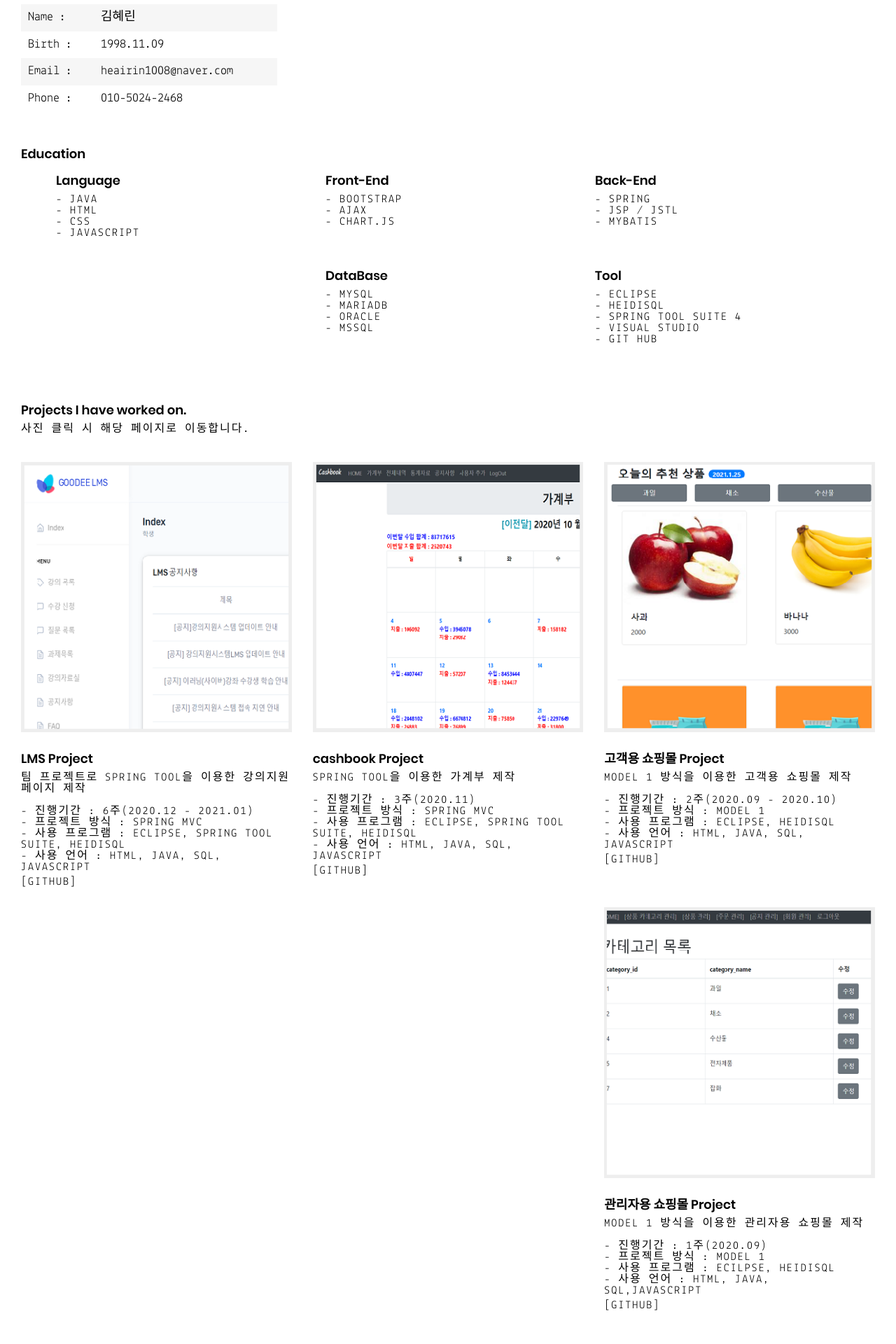
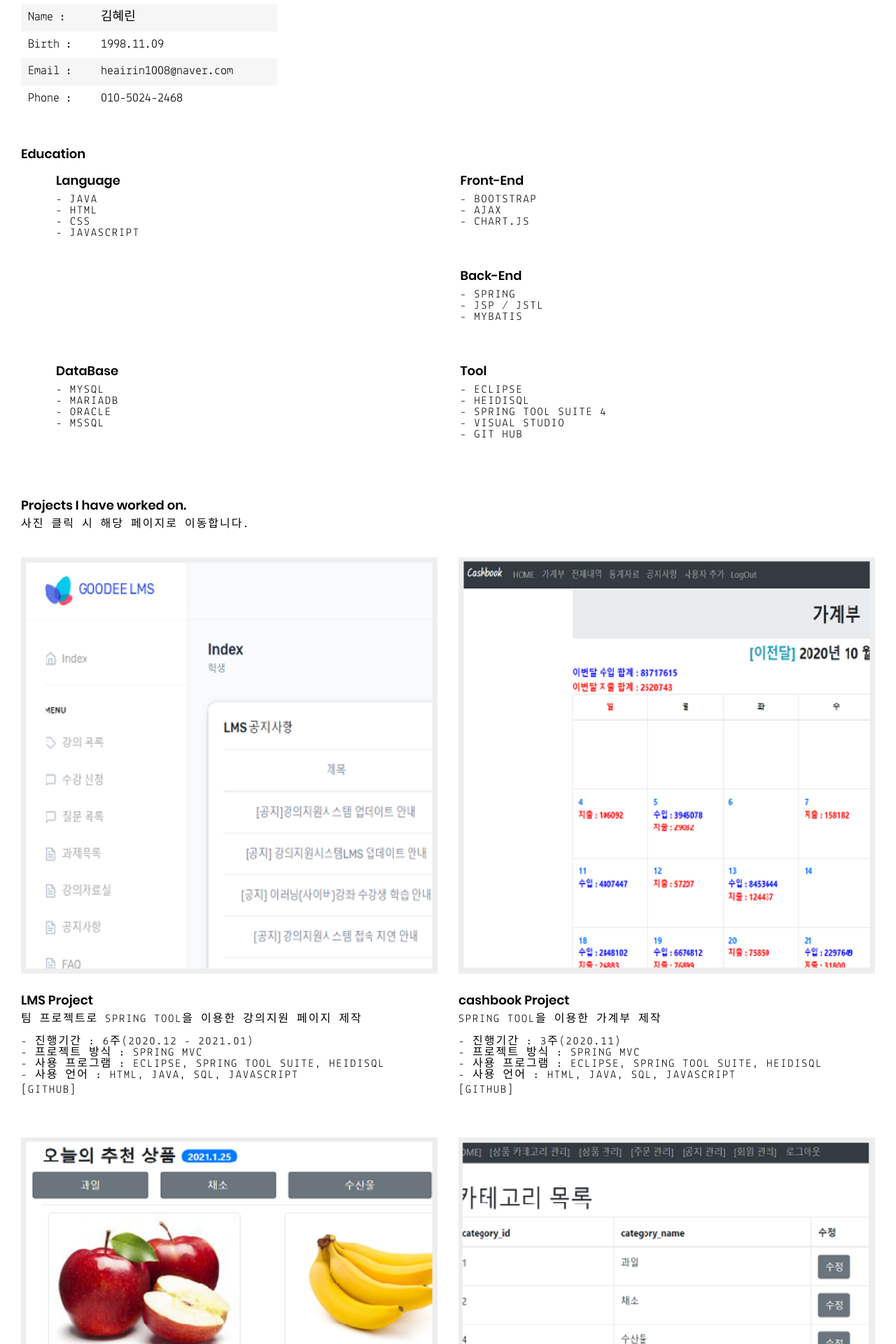
Before and after one commit to heairin1008/heairin1008.github.io, a Jekyll site: the page built from index.html, in a window 1280 px wide. Shown: the part 354-2274 px from the top of the page at 70% size. Built offline with Jekyll 4.4.1, drawn with Linux system fonts in a browser that asks for light colours.

Commit message:
Update _layout.scss

```diff
--- a/assets/scss/_layout.scss
+++ b/assets/scss/_layout.scss
@@ -73,7 +73,7 @@
 
 	@media (min-width: $breakpoint-medium) {
 		li {
-			width: 33.33333%;
+			width: 50%;
 		}
 	}
 
```
